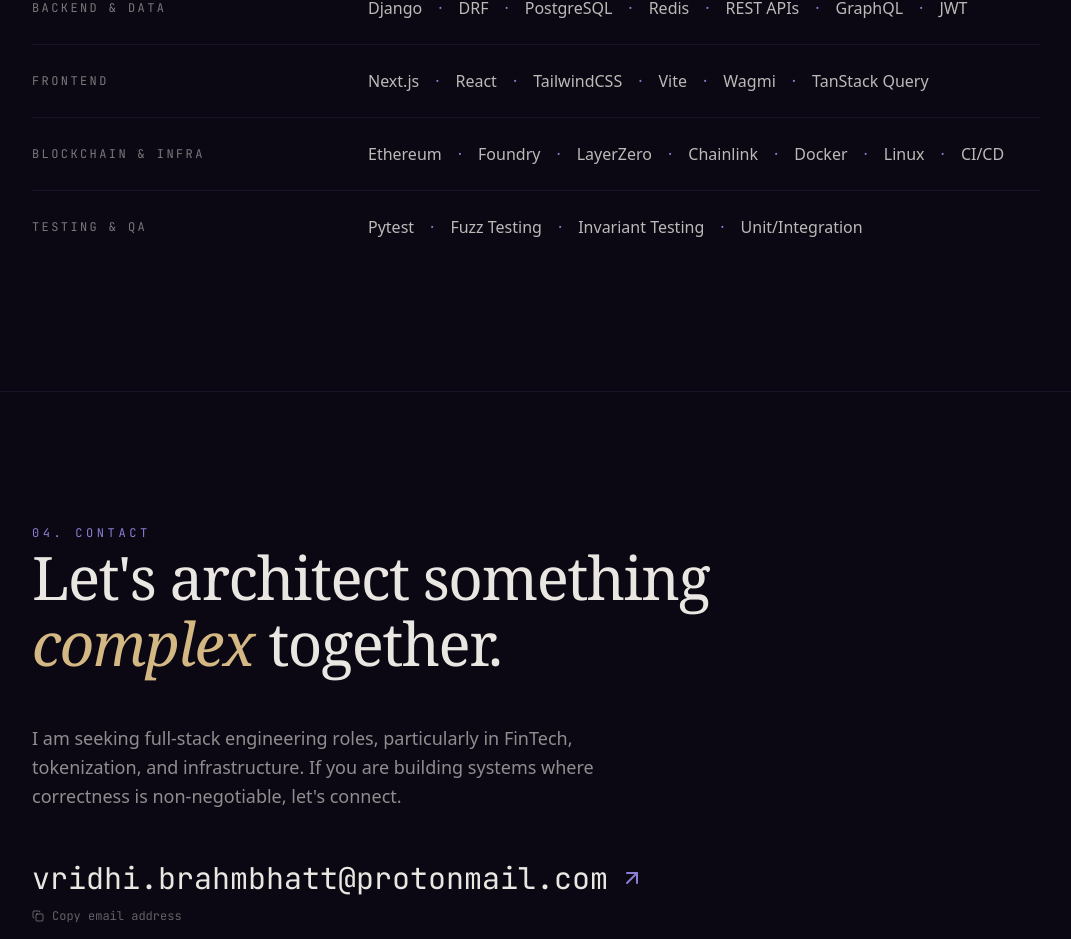
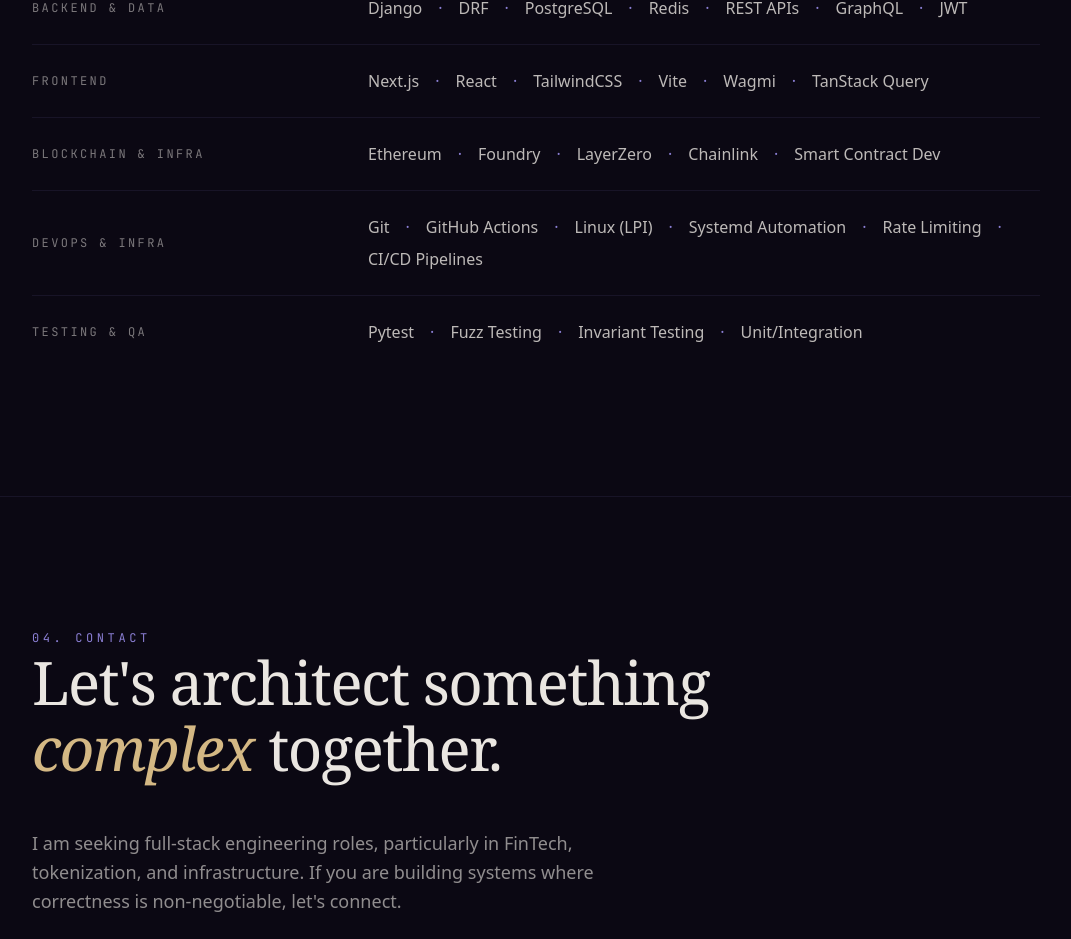
Before and after one commit to vridhib/vridhib.github.io, a Next.js app: page / in a window 1280 px wide. Shown: the part 6096-7035 px from the top of the page, without its empty margins (104-1175 px from the left). Built offline with nearby package versions, Linux system fonts and the light colour scheme.

Commit message:
content: split infra skills into Blockchain and DevOps categories

```diff
--- a/src/data/index.ts
+++ b/src/data/index.ts
@@ -139,7 +139,11 @@
   },
   {
     category: 'Blockchain & Infra',
-    items: ['Ethereum', 'Foundry', 'LayerZero', 'Chainlink', 'Docker', 'Linux', 'CI/CD']
+    items: ['Ethereum', 'Foundry', 'LayerZero', 'Chainlink', 'Smart Contract Dev']
+  },
+  {
+    category: 'DevOps & Infra',
+    items: ['Git', 'GitHub Actions', 'Linux (LPI)', 'Systemd Automation', 'Rate Limiting', 'CI/CD Pipelines']
   },
   {
     category: 'Testing & QA',
```
